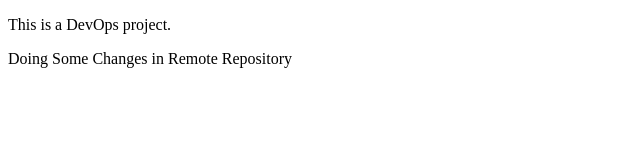
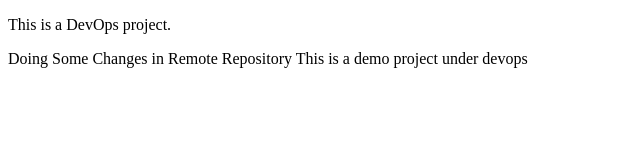
Before and after one commit to Akshaypython245/edureka-demo2, a plain HTML site: page index.html in a window 1280 px wide. Shown: the whole page, without its empty margins (0-640 px from the left). Drawn offline with Linux system fonts and the light colour scheme.

Commit message:
Update index.html

```diff
--- a/index.html
+++ b/index.html
@@ -10,3 +10,4 @@
 </body>
 </html>
 Doing Some Changes in Remote Repository
+This is a demo project under devops
```
